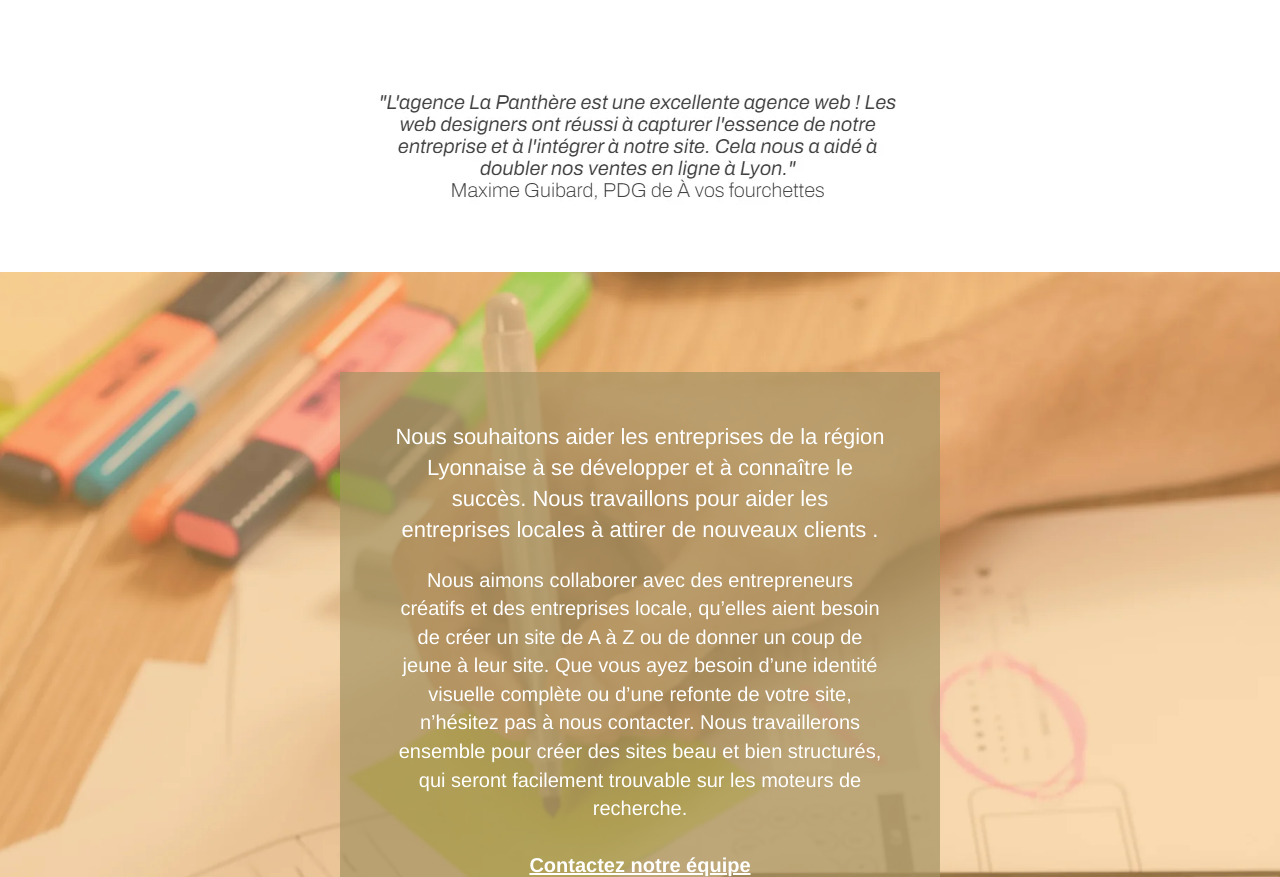
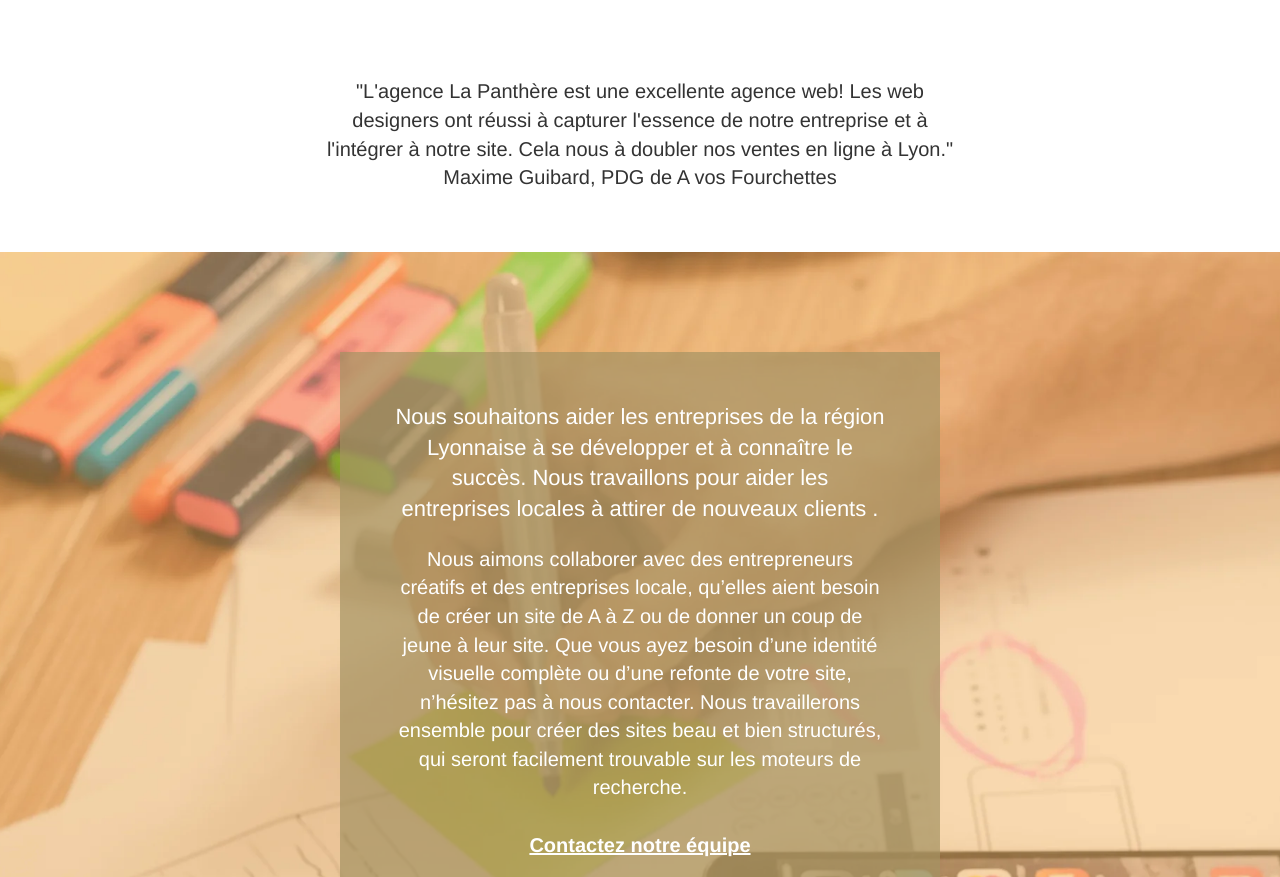
Before and after one commit to Guziix1/LaPanthere, a plain HTML site: page index.html in a window 1280 px wide. Shown: the part 1006-1883 px from the top of the page. Drawn offline with Linux system fonts and the light colour scheme.

Commit message:
changement citation

```diff
--- a/index.html
+++ b/index.html
@@ -123,7 +123,9 @@
 		</div>
 		<div class="row voffset-lg voffset">
 			<div class="col-xs-12 col-md-8 col-md-offset-2 text-center">
-				<img src="img/citation.webp" alt="Citation d'un PDG satisfait des services de l'agence web design La Panthère" />
+				<p>"L'agence La Panthère est une excellente agence web! Les web designers ont réussi à capturer l'essence de notre entreprise et à l'intégrer à notre site. Cela nous à doubler nos ventes en ligne à Lyon."</br>
+				Maxime Guibard, PDG de A vos Fourchettes</p>
+
 
 			</div>
 		</div>
```
